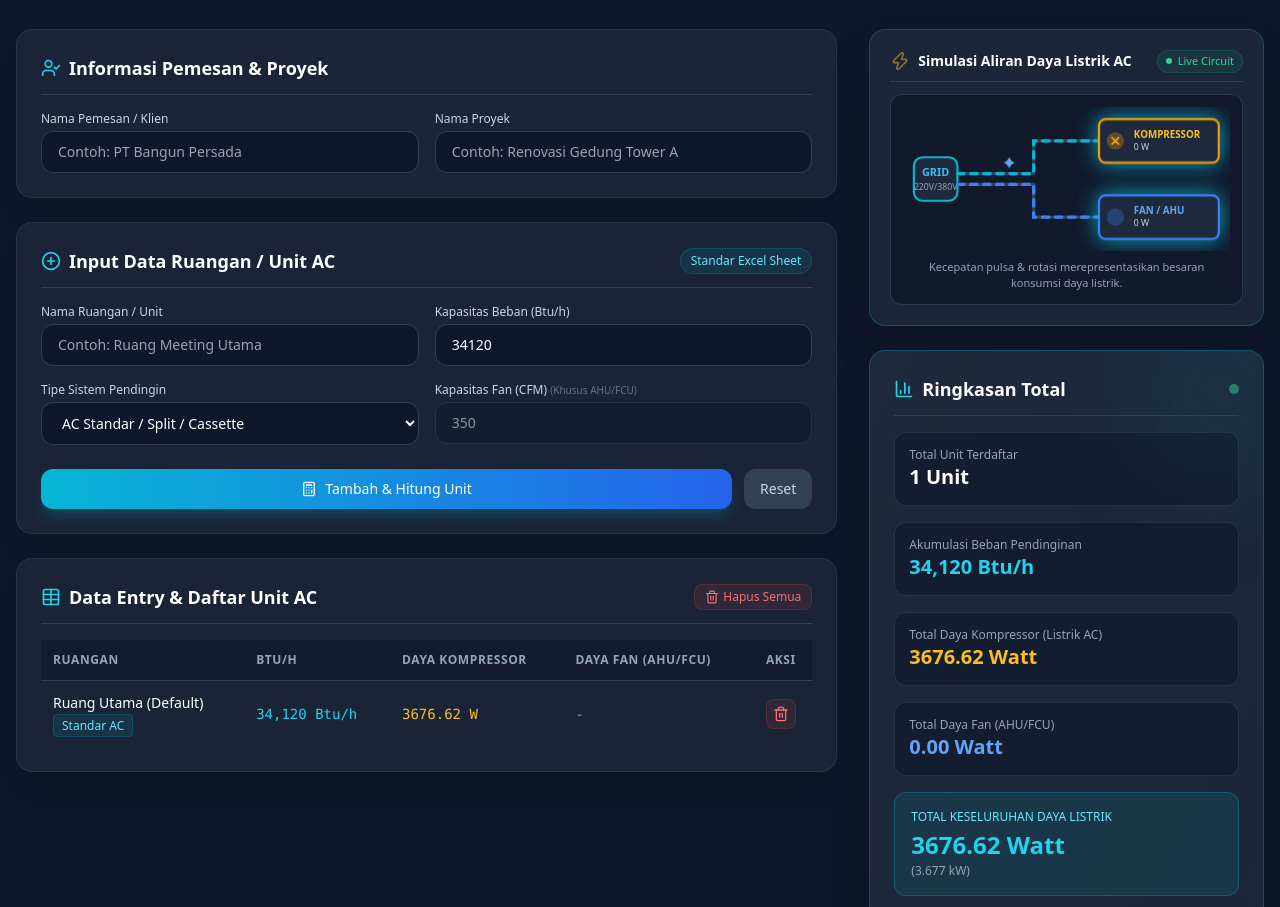
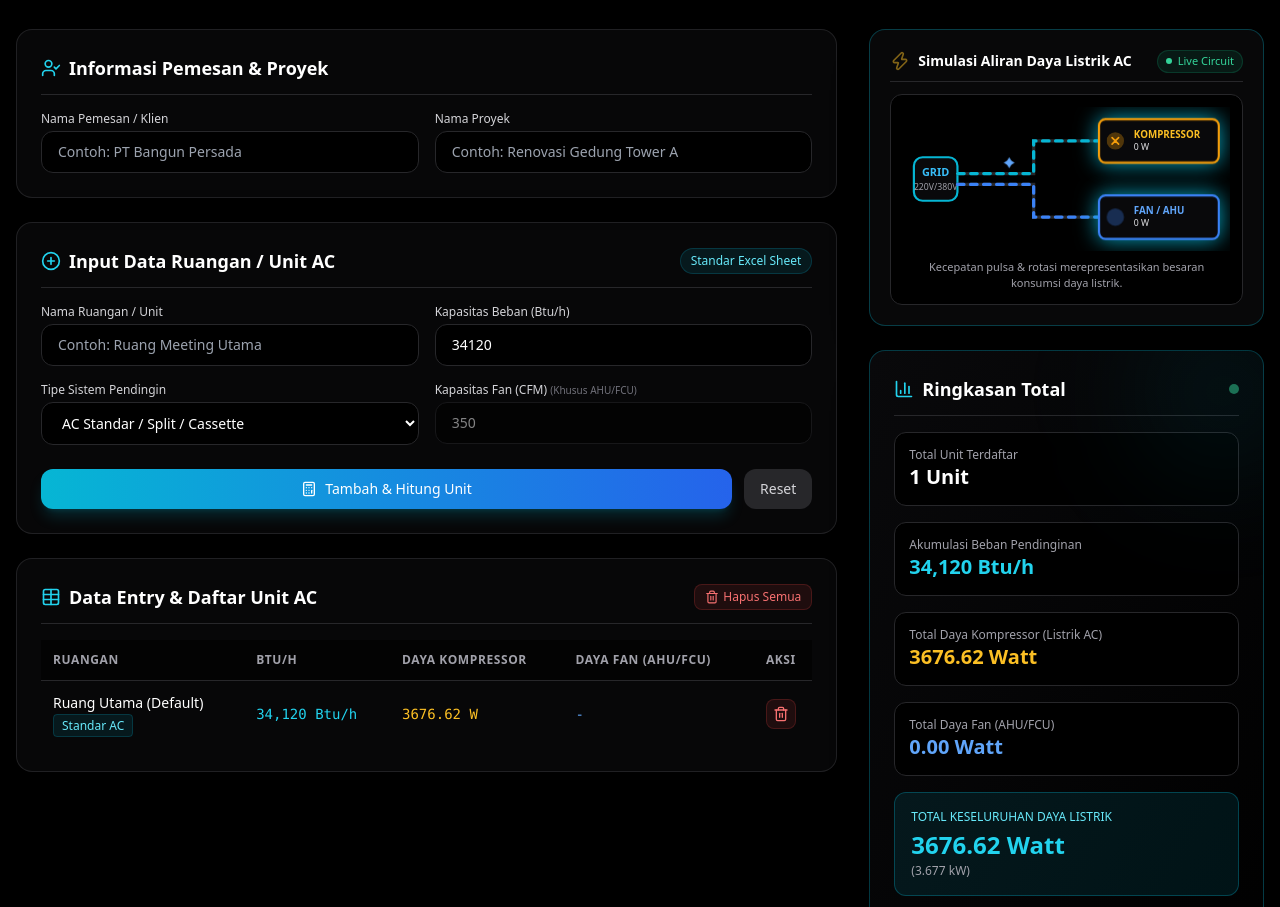
Before and after one commit to hasbykl00-ship-it/SmartCalc, a plain HTML site: page perhitungan daya ac ahu fcu.html in a window 1280 px wide. Shown: the part 193-1100 px from the top of the page. Drawn offline with nearby package versions, Linux system fonts and the light colour scheme.

Commit message:
Update perhitungan daya ac ahu fcu.html

```diff
--- a/perhitungan daya ac ahu fcu.html
+++ b/perhitungan daya ac ahu fcu.html
@@ -36,7 +36,7 @@
         }
     </style>
 </head>
-<body class="bg-slate-900 text-slate-100 min-h-screen font-sans selection:bg-cyan-500 selection:text-white">
+<body class="bg-black text-zinc-100 min-h-screen font-sans selection:bg-cyan-500 selection:text-white">
     <div class="max-w-7xl mx-auto px-4 py-8">
 
         <!-- Header -->
@@ -45,15 +45,15 @@
                 <i data-lucide="snowflake" class="w-8 h-8 text-cyan-400 animate-spin" style="animation-duration: 8s;"></i>
             </div>
             <h1 class="text-3xl font-bold tracking-tight text-white sm:text-4xl">Kalkulator Kapasitas & Daya AC</h1>
-            <p class="mt-2 text-sm text-slate-400 max-w-2xl mx-auto">
+            <p class="mt-2 text-sm text-zinc-400 max-w-2xl mx-auto">
                 Sistem perhitungan otomatis berdasarkan standar teknis (Btu/h ke Watt Kompressor & Daya Fan AHU/FCU) dengan animasi sirkuit kelistrikan dinamis.
             </p>
         </header>
 
         <!-- Header khusus cetak PDF -->
         <div class="print-only mb-6 text-center border-b pb-4">
-            <h1 class="text-2xl font-bold text-slate-900">LAPORAN SUMMARY KAPASITAS & DAYA AC</h1>
-            <p class="text-sm text-slate-600">Perhitungan Teknis Beban Pendinginan & Kebutuhan Daya Listrik</p>
+            <h1 class="text-2xl font-bold text-zinc-900">LAPORAN SUMMARY KAPASITAS & DAYA AC</h1>
+            <p class="text-sm text-zinc-600">Perhitungan Teknis Beban Pendinginan & Kebutuhan Daya Listrik</p>
             <div class="mt-4 flex justify-between text-left text-sm px-4">
                 <div>
                     <p><b>Nama Pemesan:</b> <span id="printClientName">-</span></p>
@@ -72,28 +72,28 @@
             <div class="lg:col-span-2 space-y-6">
 
                 <!-- Form Informasi Proyek & Pemesan -->
-                <div class="bg-slate-800/80 backdrop-blur border border-slate-700/60 rounded-2xl p-6 shadow-xl no-print">
-                    <div class="flex items-center gap-2 mb-4 pb-3 border-b border-slate-700">
+                <div class="bg-zinc-950/80 backdrop-blur border border-zinc-800/80 rounded-2xl p-6 shadow-2xl no-print">
+                    <div class="flex items-center gap-2 mb-4 pb-3 border-b border-zinc-800">
                         <i data-lucide="user-check" class="w-5 h-5 text-cyan-400"></i>
                         <h2 class="text-lg font-semibold text-white">Informasi Pemesan & Proyek</h2>
                     </div>
                     <div class="grid grid-cols-1 md:grid-cols-2 gap-4">
                         <div>
-                            <label class="block text-xs font-medium text-slate-300 mb-1">Nama Pemesan / Klien</label>
+                            <label class="block text-xs font-medium text-zinc-300 mb-1">Nama Pemesan / Klien</label>
                             <input type="text" id="clientNameInput" placeholder="Contoh: PT Bangun Persada"
-                                class="w-full bg-slate-900 border border-slate-700 rounded-xl px-4 py-2.5 text-sm text-white focus:outline-none focus:border-cyan-500 transition">
+                                class="w-full bg-black border border-zinc-800 rounded-xl px-4 py-2.5 text-sm text-white focus:outline-none focus:border-cyan-500 transition">
                         </div>
                         <div>
-                            <label class="block text-xs font-medium text-slate-300 mb-1">Nama Proyek</label>
+                            <label class="block text-xs font-medium text-zinc-300 mb-1">Nama Proyek</label>
                             <input type="text" id="projectNameInput" placeholder="Contoh: Renovasi Gedung Tower A"
-                                class="w-full bg-slate-900 border border-slate-700 rounded-xl px-4 py-2.5 text-sm text-white focus:outline-none focus:border-cyan-500 transition">
+                                class="w-full bg-black border border-zinc-800 rounded-xl px-4 py-2.5 text-sm text-white focus:outline-none focus:border-cyan-500 transition">
                         </div>
                     </div>
                 </div>
 
                 <!-- Form Input Ruangan / AC Unit -->
-                <div class="bg-slate-800/80 backdrop-blur border border-slate-700/60 rounded-2xl p-6 shadow-xl no-print">
-                    <div class="flex items-center justify-between mb-4 pb-3 border-b border-slate-700">
+                <div class="bg-zinc-950/80 backdrop-blur border border-zinc-800/80 rounded-2xl p-6 shadow-2xl no-print">
+                    <div class="flex items-center justify-between mb-4 pb-3 border-b border-zinc-800">
                         <div class="flex items-center gap-2">
                             <i data-lucide="plus-circle" class="w-5 h-5 text-cyan-400"></i>
                             <h2 class="text-lg font-semibold text-white">Input Data Ruangan / Unit AC</h2>
@@ -103,20 +103,20 @@
 
                     <form id="acForm" class="grid grid-cols-1 md:grid-cols-2 gap-4">
                         <div>
-                            <label class="block text-xs font-medium text-slate-300 mb-1">Nama Ruangan / Unit</label>
+                            <label class="block text-xs font-medium text-zinc-300 mb-1">Nama Ruangan / Unit</label>
                             <input type="text" id="roomName" required placeholder="Contoh: Ruang Meeting Utama"
-                                class="w-full bg-slate-900 border border-slate-700 rounded-xl px-4 py-2.5 text-sm text-white focus:outline-none focus:border-cyan-500 transition">
+                                class="w-full bg-black border border-zinc-800 rounded-xl px-4 py-2.5 text-sm text-white focus:outline-none focus:border-cyan-500 transition">
                         </div>
 
                         <div>
-                            <label class="block text-xs font-medium text-slate-300 mb-1">Kapasitas Beban (Btu/h)</label>
+                            <label class="block text-xs font-medium text-zinc-300 mb-1">Kapasitas Beban (Btu/h)</label>
                             <input type="number" id="btuInput" required placeholder="Contoh: 34120" value="34120" min="1000"
-                                class="w-full bg-slate-900 border border-slate-700 rounded-xl px-4 py-2.5 text-sm text-white focus:outline-none focus:border-cyan-500 transition">
+                                class="w-full bg-black border border-zinc-800 rounded-xl px-4 py-2.5 text-sm text-white focus:outline-none focus:border-cyan-500 transition">
                         </div>
 
                         <div>
-                            <label class="block text-xs font-medium text-slate-300 mb-1">Tipe Sistem Pendingin</label>
-                            <select id="systemType" class="w-full bg-slate-900 border border-slate-700 rounded-xl px-4 py-2.5 text-sm text-white focus:outline-none focus:border-cyan-500 transition">
+                            <label class="block text-xs font-medium text-zinc-300 mb-1">Tipe Sistem Pendingin</label>
+                            <select id="systemType" class="w-full bg-black border border-zinc-800 rounded-xl px-4 py-2.5 text-sm text-white focus:outline-none focus:border-cyan-500 transition">
                                 <option value="standard">AC Standar / Split / Cassette</option>
                                 <option value="ahu">AHU (Air Handling Unit)</option>
                                 <option value="fcu">FCU (Fan Coil Unit)</option>
@@ -124,16 +124,16 @@
                         </div>
 
                         <div>
-                            <label class="block text-xs font-medium text-slate-300 mb-1">Kapasitas Fan (CFM) <span class="text-slate-500 text-[10px]">(Khusus AHU/FCU)</span></label>
+                            <label class="block text-xs font-medium text-zinc-300 mb-1">Kapasitas Fan (CFM) <span class="text-zinc-500 text-[10px]">(Khusus AHU/FCU)</span></label>
                             <input type="number" id="cfmInput" value="350"
-                                class="w-full bg-slate-900 border border-slate-700 rounded-xl px-4 py-2.5 text-sm text-white focus:outline-none focus:border-cyan-500 transition">
+                                class="w-full bg-black border border-zinc-800 rounded-xl px-4 py-2.5 text-sm text-white focus:outline-none focus:border-cyan-500 transition">
                         </div>
 
                         <div class="md:col-span-2 pt-2 flex gap-3">
                             <button type="submit" class="flex-1 bg-gradient-to-r from-cyan-500 to-blue-600 hover:from-cyan-400 hover:to-blue-500 text-white font-medium py-2.5 px-4 rounded-xl transition shadow-lg shadow-cyan-500/20 flex items-center justify-center gap-2 text-sm">
                                 <i data-lucide="calculator" class="w-4 h-4"></i> Tambah & Hitung Unit
                             </button>
-                            <button type="button" id="resetForm" class="bg-slate-700 hover:bg-slate-600 text-slate-300 font-medium py-2.5 px-4 rounded-xl transition text-sm">
+                            <button type="button" id="resetForm" class="bg-zinc-800 hover:bg-zinc-700 text-zinc-300 font-medium py-2.5 px-4 rounded-xl transition text-sm">
                                 Reset
                             </button>
                         </div>
@@ -141,8 +141,8 @@
                 </div>
 
                 <!-- Tabel Data Entry & Riwayat -->
-                <div class="bg-slate-800/80 backdrop-blur border border-slate-700/60 rounded-2xl p-6 shadow-xl">
-                    <div class="flex items-center justify-between mb-4 pb-3 border-b border-slate-700">
+                <div class="bg-zinc-950/80 backdrop-blur border border-zinc-800/80 rounded-2xl p-6 shadow-2xl">
+                    <div class="flex items-center justify-between mb-4 pb-3 border-b border-zinc-800">
                         <div class="flex items-center gap-2">
                             <i data-lucide="table" class="w-5 h-5 text-cyan-400"></i>
                             <h2 class="text-lg font-semibold text-white">Data Entry & Daftar Unit AC</h2>
@@ -153,8 +153,8 @@
                     </div>
 
                     <div class="overflow-x-auto">
-                        <table class="w-full text-left text-sm text-slate-300 print-border">
-                            <thead class="bg-slate-900/60 text-xs uppercase tracking-wider text-slate-400 border-b border-slate-700">
+                        <table class="w-full text-left text-sm text-zinc-300 print-border">
+                            <thead class="bg-black/60 text-xs uppercase tracking-wider text-zinc-400 border-b border-zinc-800">
                                 <tr>
                                     <th class="p-3">Ruangan</th>
                                     <th class="p-3">Btu/h</th>
@@ -163,11 +163,11 @@
                                     <th class="p-3 text-center no-print">Aksi</th>
                                 </tr>
                             </thead>
-                            <tbody id="unitTableBody" class="divide-y divide-slate-700/50">
+                            <tbody id="unitTableBody" class="divide-y divide-zinc-800/50">
                                 <!-- Baris dinamis via JS -->
                             </tbody>
                         </table>
-                        <div id="emptyState" class="text-center py-8 text-slate-500 text-sm">
+                        <div id="emptyState" class="text-center py-8 text-zinc-500 text-sm">
                             Belum ada data unit AC dimasukkan. Silakan input pada form di atas.
                         </div>
                     </div>
@@ -179,8 +179,8 @@
             <div class="space-y-6 no-print">
 
                 <!-- Panel Animasi Kelistrikan AC -->
-                <div class="bg-slate-800/90 backdrop-blur border border-cyan-500/30 rounded-2xl p-5 shadow-2xl relative overflow-hidden">
-                    <div class="flex items-center justify-between mb-3 pb-2 border-b border-slate-700">
+                <div class="bg-zinc-950/90 backdrop-blur border border-cyan-500/30 rounded-2xl p-5 shadow-2xl relative overflow-hidden">
+                    <div class="flex items-center justify-between mb-3 pb-2 border-b border-zinc-800">
                         <div class="flex items-center gap-2">
                             <i data-lucide="zap" class="w-5 h-5 text-amber-400 animate-pulse"></i>
                             <h3 class="text-sm font-semibold text-white">Simulasi Aliran Daya Listrik AC</h3>
@@ -191,30 +191,30 @@
                     </div>
 
                     <!-- Diagram SVG Animasi Kelistrikan -->
-                    <div class="bg-slate-900/80 rounded-xl p-3 border border-slate-700/80 flex flex-col items-center justify-center relative">
+                    <div class="bg-black rounded-xl p-3 border border-zinc-800 flex flex-col items-center justify-center relative">
                         <svg class="w-full h-36" viewBox="0 0 300 130" fill="none" xmlns="http://www.w3.org/2000/svg">
                             <!-- Power Source Grid -->
-                            <rect x="10" y="45" width="40" height="40" rx="8" fill="#1e293b" stroke="#06b6d4" stroke-width="2"/>
+                            <rect x="10" y="45" width="40" height="40" rx="8" fill="#09090b" stroke="#06b6d4" stroke-width="2"/>
                             <text x="30" y="62" fill="#38bdf8" font-size="10" font-weight="bold" text-anchor="middle">GRID</text>
-                            <text x="30" y="75" fill="#94a3b8" font-size="8" text-anchor="middle">220V/380V</text>
+                            <text x="30" y="75" fill="#a1a1aa" font-size="8" text-anchor="middle">220V/380V</text>
 
                             <!-- Animated Transmission Path 1 (Compressor) -->
-                            <path d="M 50 60 L 120 60 L 120 30 L 180 30" stroke="#334155" stroke-width="3" stroke-linecap="round"/>
+                            <path d="M 50 60 L 120 60 L 120 30 L 180 30" stroke="#27272a" stroke-width="3" stroke-linecap="round"/>
                             <path id="circuitPath1" d="M 50 60 L 120 60 L 120 30 L 180 30" stroke="#06b6d4" stroke-width="3" stroke-linecap="round" class="animate-dash"/>
 
                             <!-- Animated Transmission Path 2 (Fan AHU/FCU) -->
-                            <path d="M 50 70 L 120 70 L 120 100 L 180 100" stroke="#334155" stroke-width="3" stroke-linecap="round"/>
+                            <path d="M 50 70 L 120 70 L 120 100 L 180 100" stroke="#27272a" stroke-width="3" stroke-linecap="round"/>
                             <path id="circuitPath2" d="M 50 70 L 120 70 L 120 100 L 180 100" stroke="#3b82f6" stroke-width="3" stroke-linecap="round" class="animate-dash" style="animation-duration: 0.8s;"/>
 
                             <!-- Compressor Node Box -->
-                            <rect x="180" y="10" width="110" height="40" rx="6" fill="#1e293b" stroke="#f59e0b" stroke-width="2" class="animate-pulse-glow"/>
+                            <rect x="180" y="10" width="110" height="40" rx="6" fill="#09090b" stroke="#f59e0b" stroke-width="2" class="animate-pulse-glow"/>
                             <circle cx="195" cy="30" r="8" fill="#f59e0b" opacity="0.3"/>
                             <path d="M 192 27 L 198 33 M 198 27 L 192 33" stroke="#f59e0b" stroke-width="1.5" stroke-linecap="round"/>
                             <text x="212" y="27" fill="#fbbf24" font-size="9" font-weight="bold">KOMPRESSOR</text>
-                            <text x="212" y="38" fill="#cbd5e1" font-size="8" id="animCompWatt">0 W</text>
+                            <text x="212" y="38" fill="#e4e4e7" font-size="8" id="animCompWatt">0 W</text>
 
                             <!-- Fan AHU/FCU Node Box -->
-                            <rect x="180" y="80" width="110" height="40" rx="6" fill="#1e293b" stroke="#3b82f6" stroke-width="2" class="animate-pulse-glow"/>
+                            <rect x="180" y="80" width="110" height="40" rx="6" fill="#09090b" stroke="#3b82f6" stroke-width="2" class="animate-pulse-glow"/>
                             <circle cx="195" cy="100" r="8" fill="#3b82f6" opacity="0.3"/>
                             <!-- Spinning fan blade icon -->
                             <g transform="translate(195, 100)" class="animate-spin" style="animation-duration: 2s; transform-origin: center;">
@@ -222,16 +222,16 @@
                                 <path d="M -5 0 L 0 3 L 5 0 L 0 -3 Z" fill="#60a5fa"/>
                             </g>
                             <text x="212" y="97" fill="#60a5fa" font-size="9" font-weight="bold">FAN / AHU</text>
-                            <text x="212" y="108" fill="#cbd5e1" font-size="8" id="animFanWatt">0 W</text>
+                            <text x="212" y="108" fill="#e4e4e7" font-size="8" id="animFanWatt">0 W</text>
                         </svg>
-                        <p class="text-[11px] text-slate-400 mt-2 text-center">Kecepatan pulsa & rotasi merepresentasikan besaran konsumsi daya listrik.</p>
+                        <p class="text-[11px] text-zinc-400 mt-2 text-center">Kecepatan pulsa & rotasi merepresentasikan besaran konsumsi daya listrik.</p>
                     </div>
                 </div>
 
-                <div class="bg-gradient-to-br from-slate-800 to-slate-800/90 backdrop-blur border border-cyan-500/30 rounded-2xl p-6 shadow-2xl relative overflow-hidden">
+                <div class="bg-gradient-to-br from-zinc-950 to-black backdrop-blur border border-cyan-500/30 rounded-2xl p-6 shadow-2xl relative overflow-hidden">
                     <div class="absolute -right-10 -top-10 w-40 h-40 bg-cyan-500/10 rounded-full blur-3xl pointer-events-none"></div>
 
-                    <div class="flex items-center justify-between mb-4 pb-3 border-b border-slate-700">
+                    <div class="flex items-center justify-between mb-4 pb-3 border-b border-zinc-800">
                         <div class="flex items-center gap-2">
                             <i data-lucide="bar-chart-3" class="w-5 h-5 text-cyan-400"></i>
                             <h2 class="text-lg font-semibold text-white">Ringkasan Total</h2>
@@ -241,30 +241,30 @@
 
                     <!-- Ringkasan Statistik -->
                     <div class="space-y-4 mb-6">
-                        <div class="bg-slate-900/60 p-3.5 rounded-xl border border-slate-700/60">
-                            <span class="text-xs text-slate-400 block">Total Unit Terdaftar</span>
+                        <div class="bg-black p-3.5 rounded-xl border border-zinc-800">
+                            <span class="text-xs text-zinc-400 block">Total Unit Terdaftar</span>
                             <span id="sumTotalUnits" class="text-xl font-bold text-white">0 Unit</span>
                         </div>
 
-                        <div class="bg-slate-900/60 p-3.5 rounded-xl border border-slate-700/60">
-                            <span class="text-xs text-slate-400 block">Akumulasi Beban Pendinginan</span>
+                        <div class="bg-black p-3.5 rounded-xl border border-zinc-800">
+                            <span class="text-xs text-zinc-400 block">Akumulasi Beban Pendinginan</span>
                             <span id="sumTotalBtu" class="text-xl font-bold text-cyan-400">0 Btu/h</span>
                         </div>
 
-                        <div class="bg-slate-900/60 p-3.5 rounded-xl border border-slate-700/60">
-                            <span class="text-xs text-slate-400 block">Total Daya Kompressor (Listrik AC)</span>
+                        <div class="bg-black p-3.5 rounded-xl border border-zinc-800">
+                            <span class="text-xs text-zinc-400 block">Total Daya Kompressor (Listrik AC)</span>
                             <span id="sumTotalCompWatt" class="text-xl font-bold text-amber-400">0 Watt</span>
                         </div>
 
-                        <div class="bg-slate-900/60 p-3.5 rounded-xl border border-slate-700/60">
-                            <span class="text-xs text-slate-400 block">Total Daya Fan (AHU/FCU)</span>
+                        <div class="bg-black p-3.5 rounded-xl border border-zinc-800">
+                            <span class="text-xs text-zinc-400 block">Total Daya Fan (AHU/FCU)</span>
                             <span id="sumTotalFanWatt" class="text-xl font-bold text-blue-400">0 Watt</span>
                         </div>
 
                         <div class="bg-cyan-500/10 p-4 rounded-xl border border-cyan-500/30">
                             <span class="text-xs font-medium text-cyan-300 block mb-1">TOTAL KESELURUHAN DAYA LISTRIK</span>
                             <span id="sumTotalAllWatt" class="text-2xl font-black text-cyan-400">0 Watt</span>
-                            <span id="sumTotalKW" class="text-xs text-slate-400 mt-0.5 block">(0 kW)</span>
+                            <span id="sumTotalKW" class="text-xs text-zinc-400 mt-0.5 block">(0 kW)</span>
                         </div>
                     </div>
 
@@ -273,15 +273,15 @@
                         <button id="btnPrintPDF" class="w-full bg-indigo-600 hover:bg-indigo-500 text-white font-medium py-3 px-4 rounded-xl transition shadow-lg shadow-indigo-600/20 flex items-center justify-center gap-2 text-sm">
                             <i data-lucide="printer" class="w-4 h-4"></i> Cetak / Simpan Laporan PDF
                         </button>
-                        <button id="btnExportCSV" class="w-full bg-slate-700 hover:bg-slate-600 text-slate-200 font-medium py-2.5 px-4 rounded-xl transition flex items-center justify-center gap-2 text-sm">
+                        <button id="btnExportCSV" class="w-full bg-zinc-800 hover:bg-zinc-700 text-zinc-200 font-medium py-2.5 px-4 rounded-xl transition flex items-center justify-center gap-2 text-sm">
                             <i data-lucide="download" class="w-4 h-4"></i> Export Data (CSV)
                         </button>
                     </div>
                 </div>
 
                 <!-- Rumus Referensi Excel -->
-                <div class="bg-slate-800/60 backdrop-blur border border-slate-700/40 rounded-2xl p-5 text-xs text-slate-400 space-y-2">
-                    <div class="font-semibold text-slate-300 flex items-center gap-1.5 mb-1">
+                <div class="bg-zinc-950/60 backdrop-blur border border-zinc-800/40 rounded-2xl p-5 text-xs text-zinc-400 space-y-2">
+                    <div class="font-semibold text-zinc-300 flex items-center gap-1.5 mb-1">
                         <i data-lucide="info" class="w-4 h-4 text-cyan-400"></i> Formula Standar Perhitungan:
                     </div>
                     <p>• <b>Daya Kompressor AC:</b> (Btu/h / 9000) × 746 × 1.3 Watt</p>
@@ -294,7 +294,7 @@
     </div>
 
     <!-- Footer -->
-    <footer class="mt-12 py-6 border-t border-slate-800 text-center text-xs text-slate-500 no-print">
+    <footer class="mt-12 py-6 border-t border-zinc-900 text-center text-xs text-zinc-600 no-print">
         <p>Mas By © 2026 Kalkulator Kapasitas & Daya AC.</p>
         <p class="mt-1">Dirancang untuk efisiensi perencanaan HVAC.</p>
     </footer>
@@ -420,7 +420,7 @@
 
             units.forEach(u => {
                 const tr = document.createElement('tr');
-                tr.className = 'hover:bg-slate-700/30 transition';
+                tr.className = 'hover:bg-zinc-900/40 transition';
 
                 let typeBadge = '';
                 if (u.type === 'standard') typeBadge = '<span class="text-xs bg-cyan-500/10 text-cyan-300 px-2 py-0.5 rounded border border-cyan-500/20">Standar AC</span>';
```
